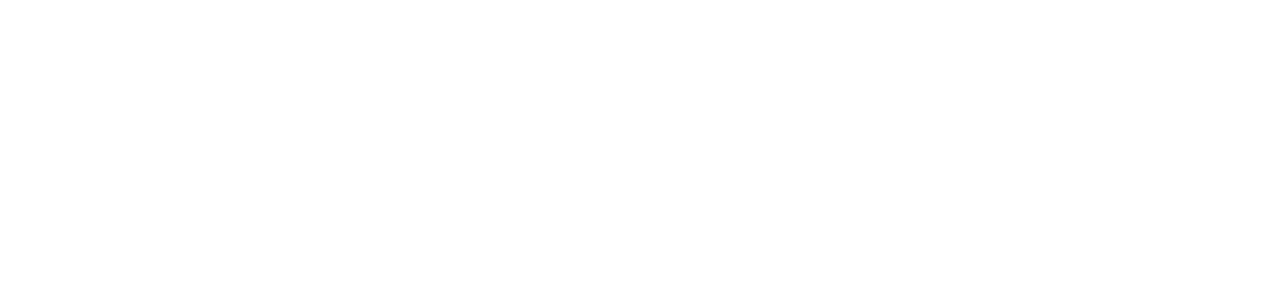
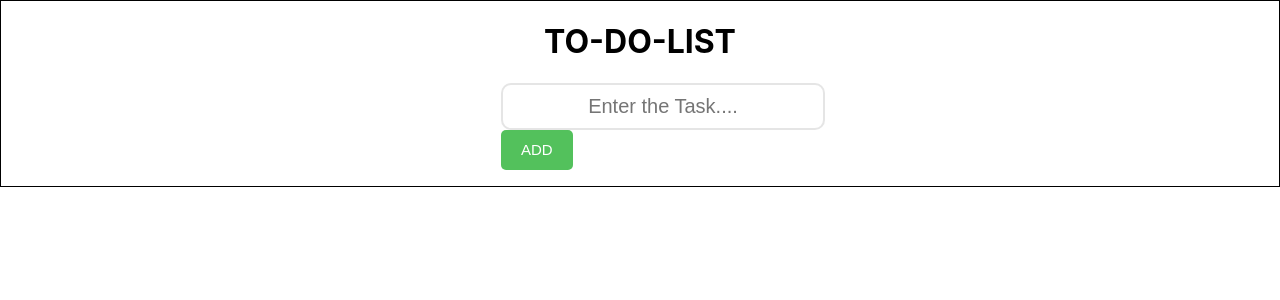
Before and after one commit to AVASH-github/To-do-list, a React (Create React App) app in the folder my-app/: page / in a window 1280 px wide. Shown: the top 300 px of the page. Built offline with nearby package versions, Linux system fonts and the light colour scheme.

Commit message:
modified app.js

```diff
--- a/my-app/src/App.js
+++ b/my-app/src/App.js
@@ -1,11 +1,11 @@
 
-
+import ToDoList from "./ToDoList";
 
 function App() {
   return (
 
         <>
-
+<ToDoList/>
 
         </>
   );
```
